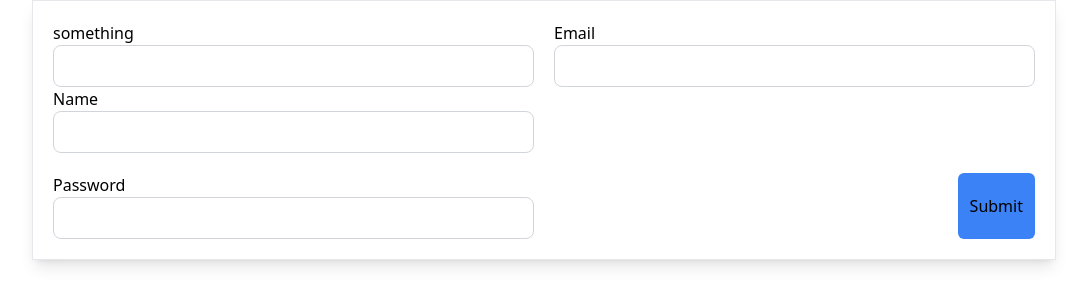
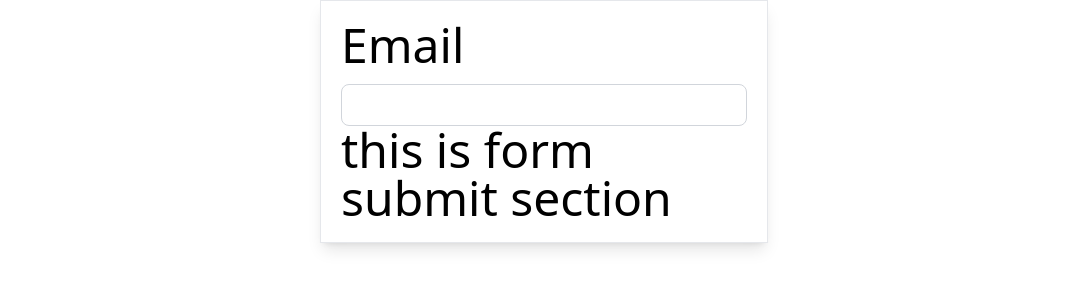
Before and after one commit to rakib-molla/react-reusable-components-module-4-Apollo-2, a React (Vite) app: page / in a window 1280 px wide. Shown: the top 306 px of the page, without its empty margins (96-1183 px from the left). Built offline with nearby package versions, Linux system fonts and the light colour scheme.

Commit message:
Form Component Structure And Barrel Pattern

```diff
--- a/src/App.tsx
+++ b/src/App.tsx
@@ -1,12 +1,36 @@
 // import MainLayout from "./components/layout/MainLayout";
 
+import { FieldValues, useForm } from "react-hook-form";
+import { Form, FormSection, FormSubmit } from "./components/ReuseAbleForm";
 import Container from "./components/ui/Container";
-import NormalForm from "./components/normalForm/NormalForm";
+// import NormalForm from "./components/normalForm/NormalForm";
 
 function App() {
+  const { handleSubmit, register, formState: {errors} } = useForm();
+  const onSubmit = (data: FieldValues) => {
+    console.log(data);
+  };
   return (
     <Container>
-      <NormalForm />
+      {/* <NormalForm /> */}
+      <Form onSubmit={handleSubmit(onSubmit)}>
+        <FormSection>
+        <div className="w-full">
+            <label className="block" htmlFor="email">
+              Email
+            </label>
+            <input
+              className="w-full rounded-lg"
+              type="text"
+              {...register("email")}
+            />
+            {errors.email && (
+              <span className="text-red-500">{errors.email.message}</span>
+            )}
+          </div>
+        </FormSection>
+        <FormSubmit></FormSubmit>
+      </Form>
     </Container>
   );
 }
--- /dev/null
+++ b/src/components/ReuseAbleForm/Form.tsx
@@ -0,0 +1,20 @@
+import { createContext } from "react";
+import cn from "../../utils/cn";
+
+export const FormElementContext = createContext<{ double: boolean } | null>(null);
+
+export const Form = ({ children, onSubmit, double }) => {
+  return (
+    <FormElementContext.Provider value={{double}}>
+      <form
+        onSubmit={onSubmit}
+        className={cn("border shadow-lg w-full mx-auto p-5", {
+          "max-w-5xl": double,
+          "max-w-md": !double,
+        })}
+      >
+        <h1>{children}</h1>
+      </form>
+    </FormElementContext.Provider>
+  );
+};
--- /dev/null
+++ b/src/components/ReuseAbleForm/FormSection.tsx
@@ -0,0 +1,16 @@
+import { useContext } from "react";
+import cn from "../../utils/cn";
+import { FormElementContext } from ".";
+
+export const FormSection = ({children}) => {
+   const {double} = useContext(FormElementContext)
+  return (
+    <div
+    className={cn(" grid grid-cols-1 justify-items-center  gap-5", {
+      "md:grid-cols-2": double,
+    })}
+    >
+      {children}
+    </div>
+  );
+};
--- /dev/null
+++ b/src/components/ReuseAbleForm/FormSubmit.tsx
@@ -0,0 +1,8 @@
+
+export const FormSubmit = () => {
+   return (
+      <div>
+         <h1>this is form submit section</h1>
+      </div>
+   );
+};
--- /dev/null
+++ b/src/components/ReuseAbleForm/index.ts
@@ -0,0 +1,3 @@
+export * from './Form';
+export * from './FormSection'
+export * from './FormSubmit'
```
